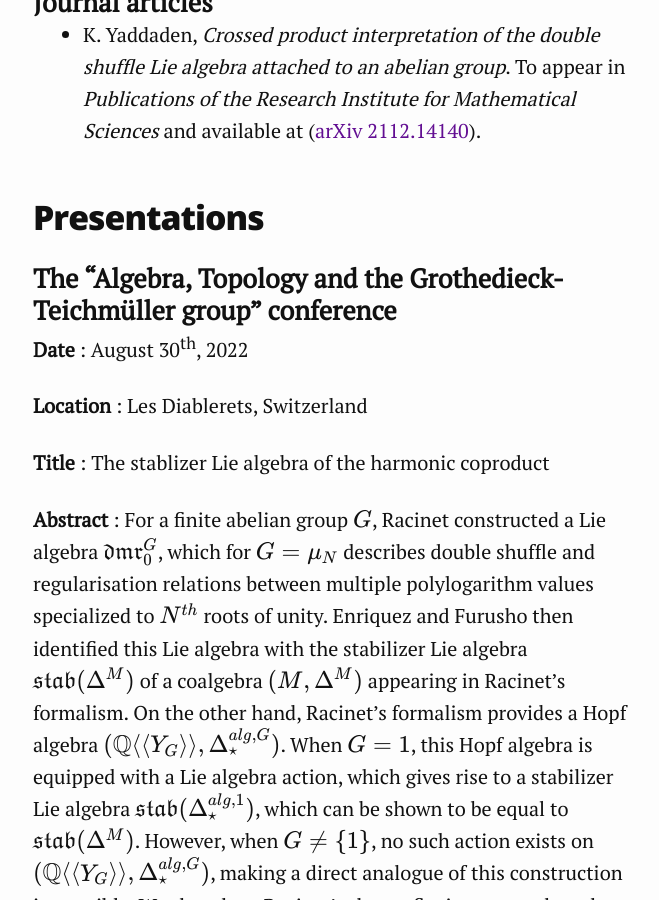
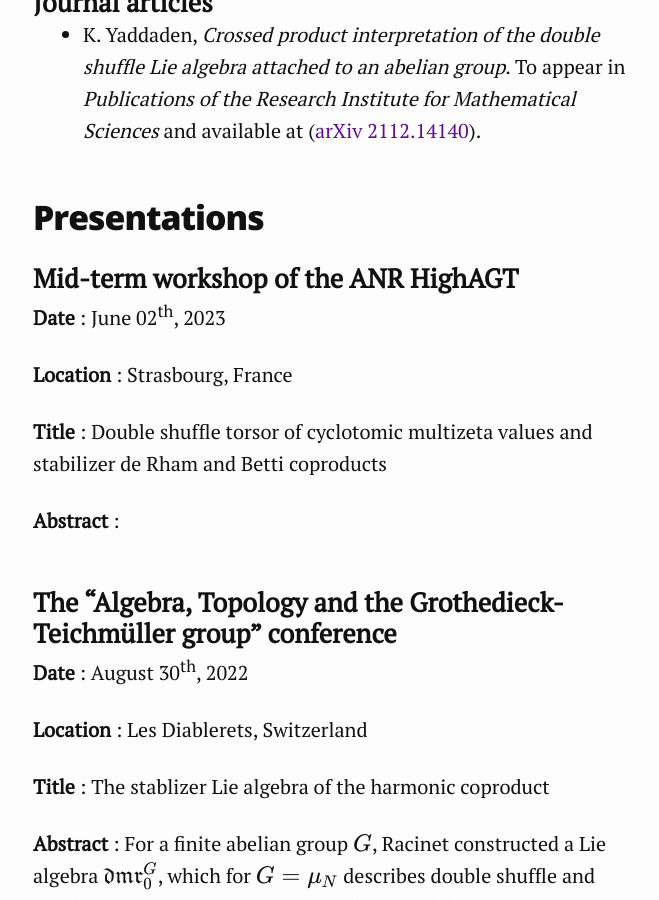
Before and after one commit to khalefyaddaden/khalefyaddaden.github.io, a Jekyll site: the page built from research.markdown, in a window 1280 px wide and 900 px high, scrolled down 1500 px. Shown: the whole window, without its empty margins (307-966 px from the left). Built offline with Jekyll 4.4.1, drawn with Linux system fonts in a browser that asks for light colours; nearby versions of some CDN libraries.

Commit message:
June Talk Update

```diff
--- a/index.fr.markdown
+++ b/index.fr.markdown
@@ -14,4 +14,4 @@ Actuellement, je suis membre de l'équipe *Algèbre, Représentations et Topolog
 
 Les domaines qui m'intéressent sont l'algèbre, la géométrie et la topologie. En particulier, l'algèbre quantique, les algèbres de Hopf, les schémas en groupe et les algèbres de Lie.
 
-Dernière mise à jour : 11-04-2022
+Dernière mise à jour : 02-06-2023
--- a/index.markdown
+++ b/index.markdown
@@ -14,4 +14,4 @@ Currently, I am a member of the team *Algebra, Representations and Topology* ([A
 
 My areas of interest are Algebra, Geometry and Topology. I'm particularly interested in Quantum algebra, Hopf algebras, group schemes and Lie algebras.
 
-Last update : 11-04-2023
+Last update : 02-06-2023
--- a/research.markdown
+++ b/research.markdown
@@ -23,6 +23,15 @@ Furthermore, for $$G=\{1\}$$, Enriquez and Furusho showed that a subscheme $$\ma
 - K. Yaddaden, *Crossed product interpretation of the double shuffle Lie algebra attached to an abelian group*. To appear in *Publications of the Research Institute for Mathematical Sciences* and available at ([arXiv 2112.14140](https://arxiv.org/abs/2112.14140)).
 
 ## Presentations
+
+### Mid-term workshop of the ANR HighAGT
+**Date** : June 02<sup>th</sup>, 2023
+
+**Location** : Strasbourg, France
+
+**Title** : Double shuffle torsor of cyclotomic multizeta values and stabilizer de Rham and Betti coproducts
+
+**Abstract** :
 
 ### The "Algebra, Topology and the Grothedieck-Teichmüller group" conference
 **Date** : August 30<sup>th</sup>, 2022
```
Also changed, not shown: research.fr.markdown (+9 -0 lines).
